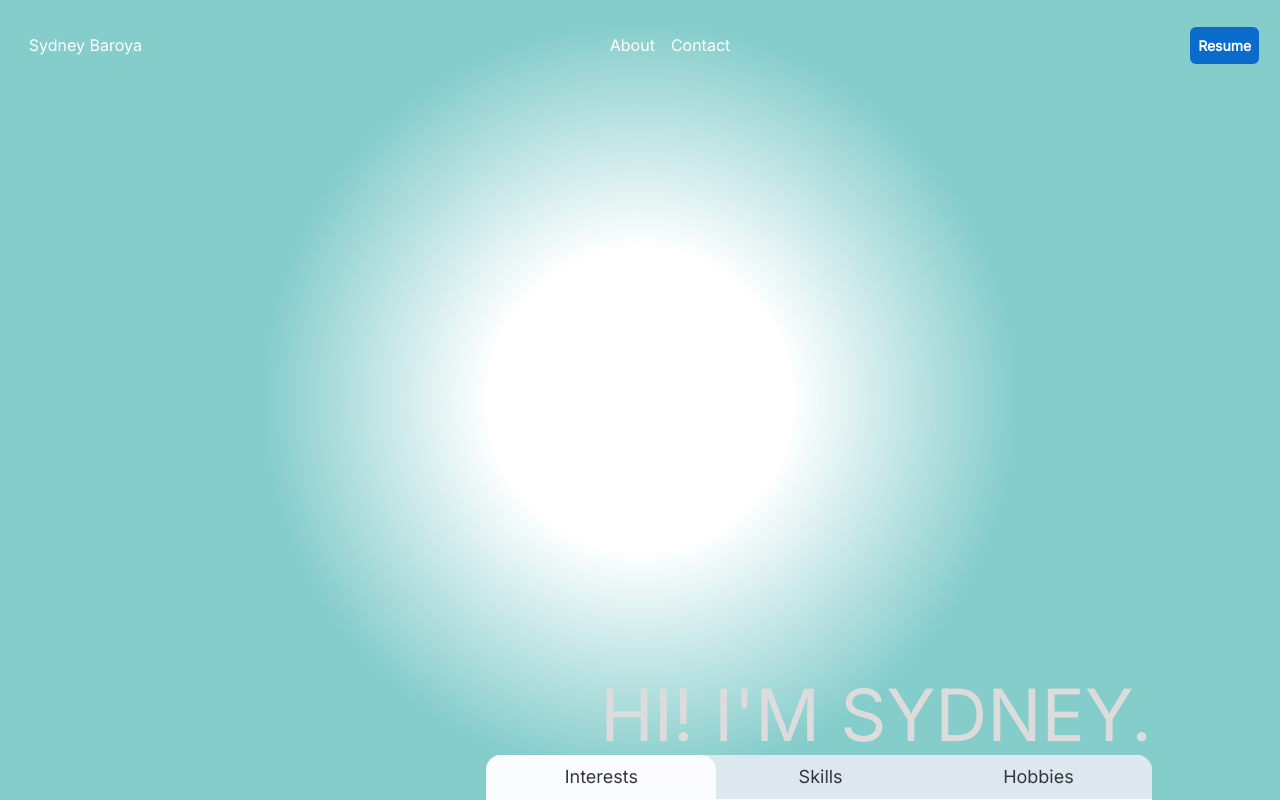
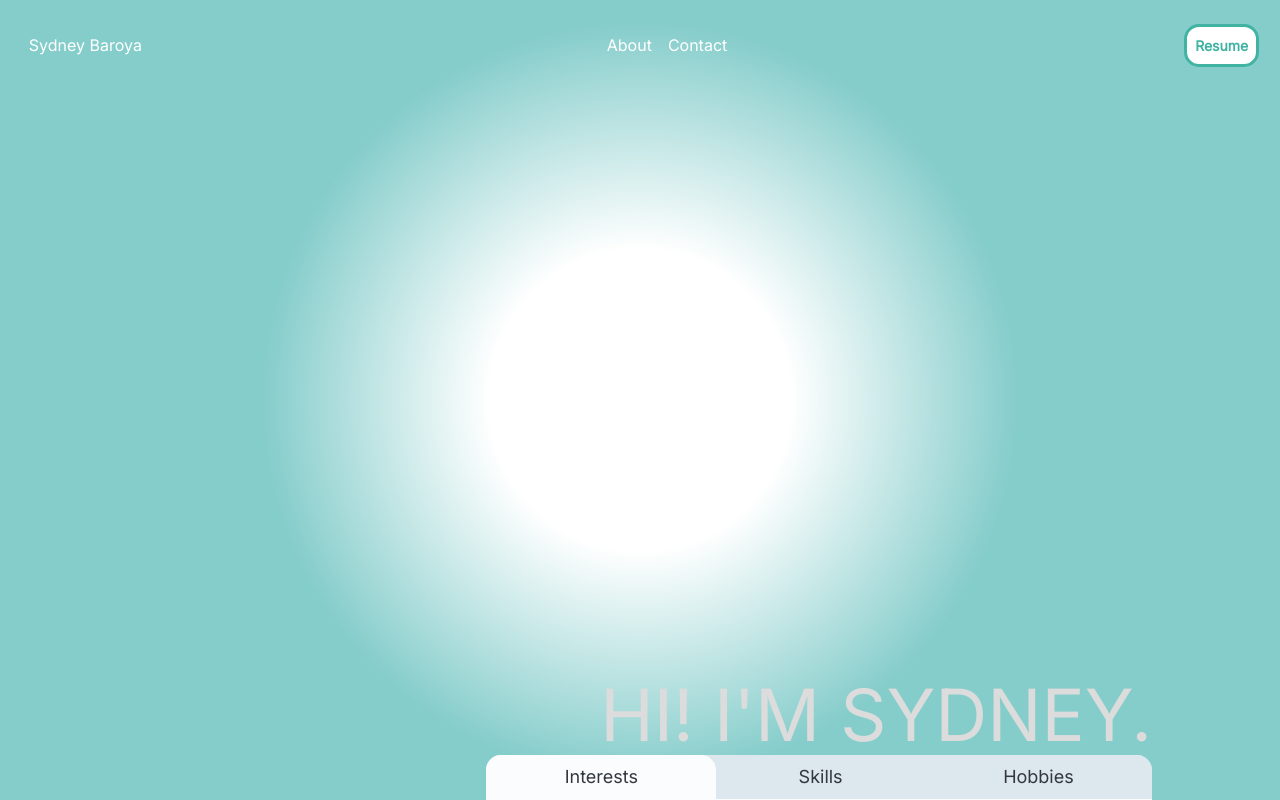
Before and after one commit to syd-baroya/sydneybaroya.com, a React (Create React App) app: page / in a window 1280 px wide. Shown: the top 800 px of the page. Built offline with nearby package versions, Linux system fonts and the light colour scheme; no server answers.

Commit message:
'Resume' button appearance updates

```diff
--- a/src/components/NavBar/NavBar.css
+++ b/src/components/NavBar/NavBar.css
@@ -16,7 +16,7 @@
 }
 
 .navbar {
-    color: #ffffff;
+    color: var(--secondary-text);
     padding: 1%;
     display: flex;
     flex-direction: row;
--- a/src/components/NavBar/NavBar.jsx
+++ b/src/components/NavBar/NavBar.jsx
@@ -22,7 +22,7 @@ export default function NavBar({items}) {
 
     return (
         <div className={navbar ? "header scroll" : "header"}>
-            <Link href="#home" sx={{p:1, m:1, height: 1/2, color: "#ffffff"}}>Sydney Baroya</Link>
+            <Link href="#home" sx={{p:1, m:1, height: 1/2, color: "var(--primary-text)"}}>Sydney Baroya</Link>
 
             <div className='navbar'>
                 { items.map( item => {
@@ -34,14 +34,27 @@ export default function NavBar({items}) {
                                 p: 1/2,
                                 height: 1,
                                 borderRadius: 1,
-                                color: "#ffffff"
+                                color: "var(--primary-text)"
                             }}
                         >{ item.name }</Link>
                     }
                 )}
             </div>
 
-            <Button sx={{p:1, m:1, height: 1/2}}>Resume</Button>
+            <Button sx={{
+                p:1,
+                m:1,
+                height: 1/2,
+                color: "var(--secondary-text)",
+                backgroundColor: "var(--primary-text)",
+                border: "solid 3px",
+                borderColor: "var(--secondary-text)",
+                borderRadius: "15px",
+                ":hover": {
+                    bgcolor: "var(--secondary-text)",
+                    color: "var(--primary-text)"
+                  }
+            }}>Resume</Button>
 
         </div>
     );
--- a/src/style.css
+++ b/src/style.css
@@ -9,7 +9,8 @@
     --fall-background: #E27D60;
     --winter-background: #C38D9E;
     --spring-background: #E8A87C;
-    --primary-text: #41B3A3;
+    --primary-text: #FFFFFF;
+    --secondary-text: #41B3A3;
 }
 
 canvas {
```
